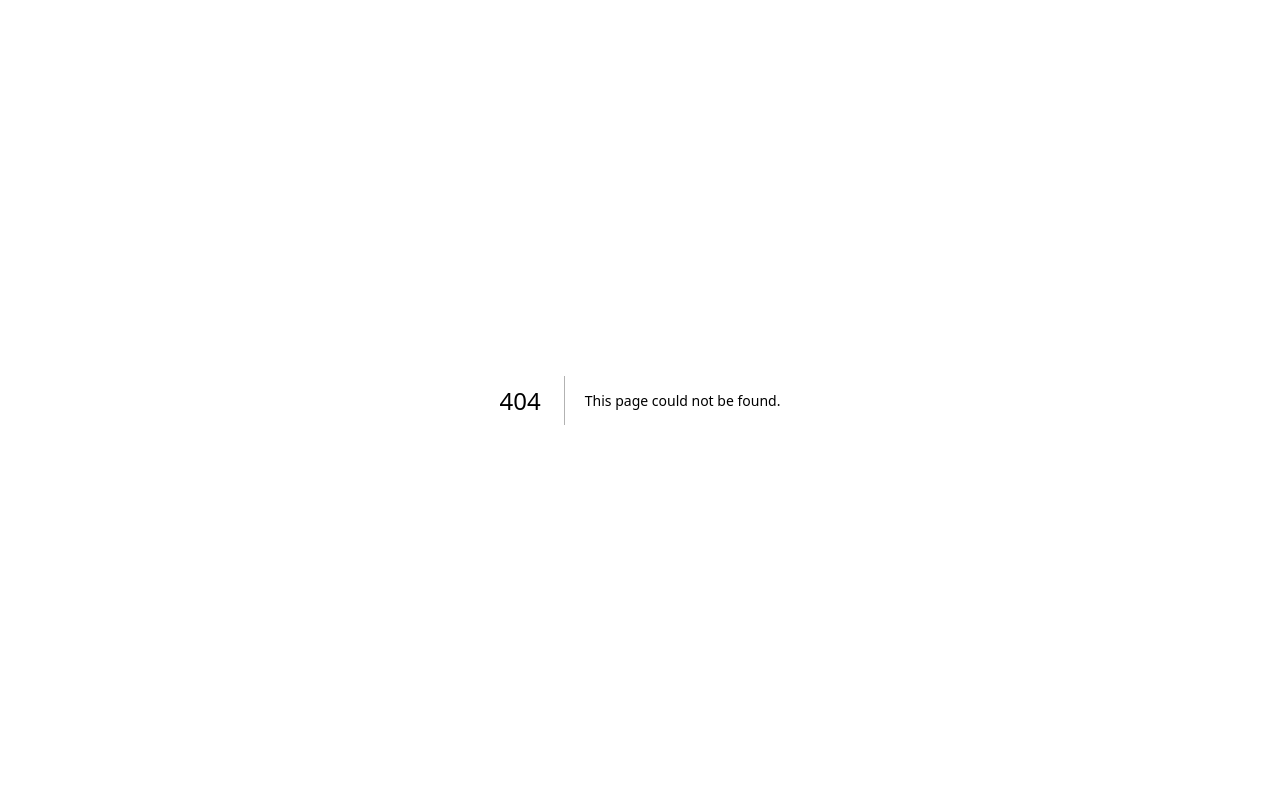
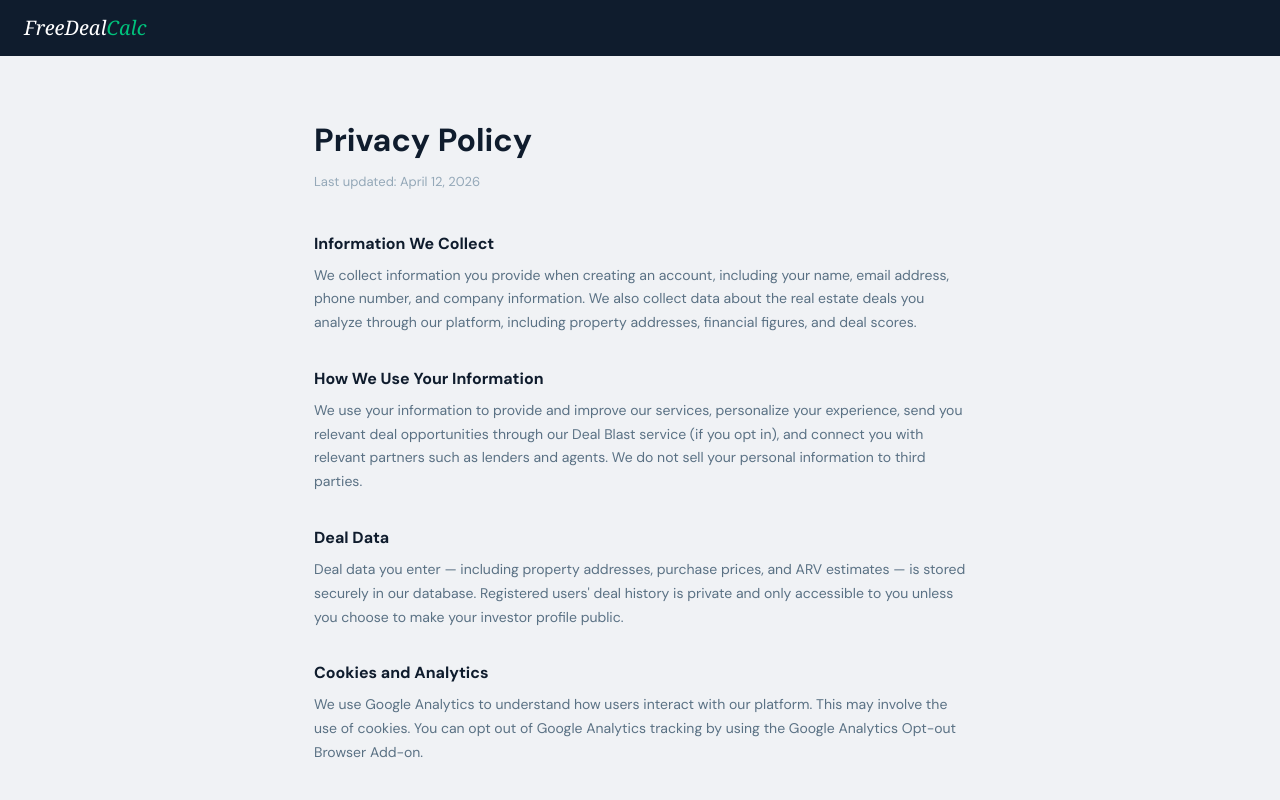
Before and after one commit to freedealcalc/freedealcalc, a Next.js app: page /privacy in a window 1280 px wide. Before the commit this address had no page. Shown: the top 800 px of the page. Built offline with nearby package versions, Linux system fonts and the light colour scheme.

Commit message:
Privacy page, Terms page, signup checkbox

```diff
--- /dev/null
+++ b/app/privacy/page.js
@@ -0,0 +1,32 @@
+export default function PrivacyPage() {
+  return (
+    <div style={{ minHeight: '100vh', background: '#f0f2f5', fontFamily: 'DM Sans, sans-serif' }}>
+      <nav style={{ background: '#0f1c2d', height: '56px', display: 'flex', alignItems: 'center', padding: '0 24px' }}>
+        <a href="/" style={{ fontFamily: 'Georgia, serif', fontStyle: 'italic', fontSize: '20px', color: 'white', textDecoration: 'none' }}>
+          FreeDeal<span style={{ color: '#00C27C' }}>Calc</span>
+        </a>
+      </nav>
+      <div style={{ maxWidth: '700px', margin: '0 auto', padding: '60px 24px' }}>
+        <h1 style={{ fontSize: '32px', fontWeight: '700', color: '#0f1c2d', marginBottom: '8px' }}>Privacy Policy</h1>
+        <p style={{ fontSize: '13px', color: '#94a8b8', marginBottom: '40px' }}>Last updated: April 12, 2026</p>
+
+        {[
+          { title: 'Information We Collect', body: 'We collect information you provide when creating an account, including your name, email address, phone number, and company information. We also collect data about the real estate deals you analyze through our platform, including property addresses, financial figures, and deal scores.' },
+          { title: 'How We Use Your Information', body: 'We use your information to provide and improve our services, personalize your experience, send you relevant deal opportunities through our Deal Blast service (if you opt in), and connect you with relevant partners such as lenders and agents. We do not sell your personal information to third parties.' },
+          { title: 'Deal Data', body: 'Deal data you enter — including property addresses, purchase prices, and ARV estimates — is stored securely in our database. Registered users\' deal history is private and only accessible to you unless you choose to make your investor profile public.' },
+          { title: 'Cookies and Analytics', body: 'We use Google Analytics to understand how users interact with our platform. This may involve the use of cookies. You can opt out of Google Analytics tracking by using the Google Analytics Opt-out Browser Add-on.' },
+          { title: 'Data Security', body: 'We use industry-standard security measures including encrypted connections (HTTPS) and secure database storage via Supabase. However, no method of transmission over the internet is 100% secure.' },
+          { title: 'Third-Party Services', body: 'Our platform integrates with third-party services including Supabase (database), SendGrid (email), and Stripe (payments). These services have their own privacy policies and data handling practices.' },
+          { title: 'Your Rights', body: 'You may request access to, correction of, or deletion of your personal data at any time by contacting us at info@freedealcalc.com. You may also delete your account at any time from your account settings.' },
+          { title: 'Contact', body: 'If you have questions about this Privacy Policy, please contact us at info@freedealcalc.com.' },
+        ].map((s, i) => (
+          <div key={i} style={{ marginBottom: '32px' }}>
+            <h2 style={{ fontSize: '16px', fontWeight: '700', color: '#0f1c2d', marginBottom: '8px' }}>{s.title}</h2>
+            <p style={{ fontSize: '14px', color: '#5a7184', lineHeight: '1.7' }}>{s.body}</p>
+          </div>
+        ))}
+      </div>
+      <style>{`@import url('https://fonts.googleapis.com/css2?family=DM+Sans:wght@400;500;600;700&display=swap');`}</style>
+    </div>
+  );
+}
--- a/app/signup/page.js
+++ b/app/signup/page.js
@@ -6,6 +6,7 @@ export default function SignupPage() {
   const [email, setEmail] = useState('');
   const [password, setPassword] = useState('');
   const [name, setName] = useState('');
+  const [agreed, setAgreed] = useState(false);
   const [loading, setLoading] = useState(false);
   const [message, setMessage] = useState(null);
   const [error, setError] = useState(null);
@@ -13,6 +14,10 @@ export default function SignupPage() {
   async function handleSignup() {
     if (!email || !password || !name) {
       setError('Please fill in all fields.');
+      return;
+    }
+    if (!agreed) {
+      setError('Please agree to the Terms of Service and Privacy Policy.');
       return;
     }
     setLoading(true);
@@ -81,7 +86,7 @@ export default function SignupPage() {
             />
           </div>
 
-          <div style={{ marginBottom: '24px' }}>
+          <div style={{ marginBottom: '20px' }}>
             <label style={{ fontSize: '13px', fontWeight: '500', color: '#0f1c2d', display: 'block', marginBottom: '6px' }}>Password</label>
             <input
               type="password"
@@ -92,10 +97,27 @@ export default function SignupPage() {
             />
           </div>
 
+          {/* Checkbox */}
+          <div style={{ display: 'flex', alignItems: 'flex-start', gap: '10px', marginBottom: '24px' }}>
+            <input
+              type="checkbox"
+              id="agree"
+              checked={agreed}
+              onChange={e => setAgreed(e.target.checked)}
+              style={{ marginTop: '2px', width: '16px', height: '16px', accentColor: '#00C27C', flexShrink: 0, cursor: 'pointer' }}
+            />
+            <label htmlFor="agree" style={{ fontSize: '13px', color: '#5a7184', lineHeight: '1.5', cursor: 'pointer' }}>
+              I agree to the{' '}
+              <a href="/terms" target="_blank" style={{ color: '#00C27C', textDecoration: 'none', fontWeight: '500' }}>Terms of Service</a>
+              {' '}and{' '}
+              <a href="/privacy" target="_blank" style={{ color: '#00C27C', textDecoration: 'none', fontWeight: '500' }}>Privacy Policy</a>
+            </label>
+          </div>
+
           <button
             onClick={handleSignup}
-            disabled={loading}
-            style={{ width: '100%', padding: '14px', background: '#00C27C', border: 'none', borderRadius: '10px', color: 'white', fontSize: '15px', fontWeight: '600', cursor: loading ? 'not-allowed' : 'pointer', opacity: loading ? 0.7 : 1 }}
+            disabled={loading || !agreed}
+            style={{ width: '100%', padding: '14px', background: agreed ? '#00C27C' : '#e4e8ed', border: 'none', borderRadius: '10px', color: agreed ? 'white' : '#94a8b8', fontSize: '15px', fontWeight: '600', cursor: loading || !agreed ? 'not-allowed' : 'pointer' }}
           >
             {loading ? 'Creating account...' : 'Create Free Account'}
           </button>
--- /dev/null
+++ b/app/terms/page.js
@@ -0,0 +1,34 @@
+export default function TermsPage() {
+  return (
+    <div style={{ minHeight: '100vh', background: '#f0f2f5', fontFamily: 'DM Sans, sans-serif' }}>
+      <nav style={{ background: '#0f1c2d', height: '56px', display: 'flex', alignItems: 'center', padding: '0 24px' }}>
+        <a href="/" style={{ fontFamily: 'Georgia, serif', fontStyle: 'italic', fontSize: '20px', color: 'white', textDecoration: 'none' }}>
+          FreeDeal<span style={{ color: '#00C27C' }}>Calc</span>
+        </a>
+      </nav>
+      <div style={{ maxWidth: '700px', margin: '0 auto', padding: '60px 24px' }}>
+        <h1 style={{ fontSize: '32px', fontWeight: '700', color: '#0f1c2d', marginBottom: '8px' }}>Terms of Service</h1>
+        <p style={{ fontSize: '13px', color: '#94a8b8', marginBottom: '40px' }}>Last updated: April 12, 2026</p>
+
+        {[
+          { title: 'Acceptance of Terms', body: 'By creating an account or using FreeDealCalc.com, you agree to these Terms of Service. If you do not agree, please do not use our service.' },
+          { title: 'Description of Service', body: 'FreeDealCalc provides a free real estate deal analysis platform powered by AI. Our tools are designed to help investors evaluate potential deals. All analysis is for informational purposes only and does not constitute financial, legal, or investment advice.' },
+          { title: 'Not Financial Advice', body: 'The deal scores, profit estimates, ROI calculations, and other outputs provided by FreeDealCalc are estimates based on the information you provide. They are not guarantees of actual returns. Always conduct your own due diligence and consult with qualified professionals before making any investment decisions.' },
+          { title: 'User Accounts', body: 'You are responsible for maintaining the confidentiality of your account credentials. You agree to provide accurate information when creating your account. We reserve the right to suspend or terminate accounts that violate these terms.' },
+          { title: 'Deal Blast Service', body: 'By registering on FreeDealCalc, you acknowledge that your contact information may be used to receive Deal Blast notifications about wholesale deals available in your market. You may opt out at any time from your account settings.' },
+          { title: 'Partner Referrals', body: 'FreeDealCalc may receive compensation when you connect with lending, title, or agent partners through our platform. This does not affect the objectivity of our deal analysis tools.' },
+          { title: 'Intellectual Property', body: 'All content, features, and functionality of FreeDealCalc — including but not limited to the Freddie AI system, deal scoring algorithm, and platform design — are owned by FreeDealCalc and protected by applicable intellectual property laws.' },
+          { title: 'Limitation of Liability', body: 'FreeDealCalc shall not be liable for any indirect, incidental, special, or consequential damages resulting from your use of the platform or reliance on any deal analysis provided.' },
+          { title: 'Changes to Terms', body: 'We may update these terms from time to time. Continued use of the platform after changes constitutes acceptance of the new terms.' },
+          { title: 'Contact', body: 'For questions about these Terms of Service, contact us at info@freedealcalc.com.' },
+        ].map((s, i) => (
+          <div key={i} style={{ marginBottom: '32px' }}>
+            <h2 style={{ fontSize: '16px', fontWeight: '700', color: '#0f1c2d', marginBottom: '8px' }}>{s.title}</h2>
+            <p style={{ fontSize: '14px', color: '#5a7184', lineHeight: '1.7' }}>{s.body}</p>
+          </div>
+        ))}
+      </div>
+      <style>{`@import url('https://fonts.googleapis.com/css2?family=DM+Sans:wght@400;500;600;700&display=swap');`}</style>
+    </div>
+  );
+}
```
